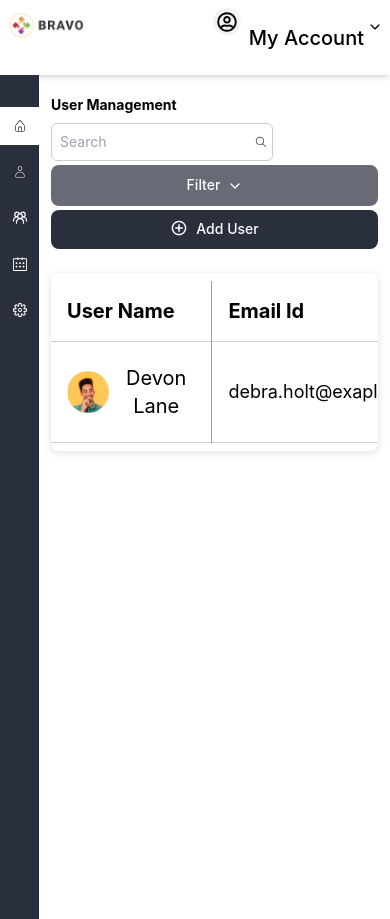
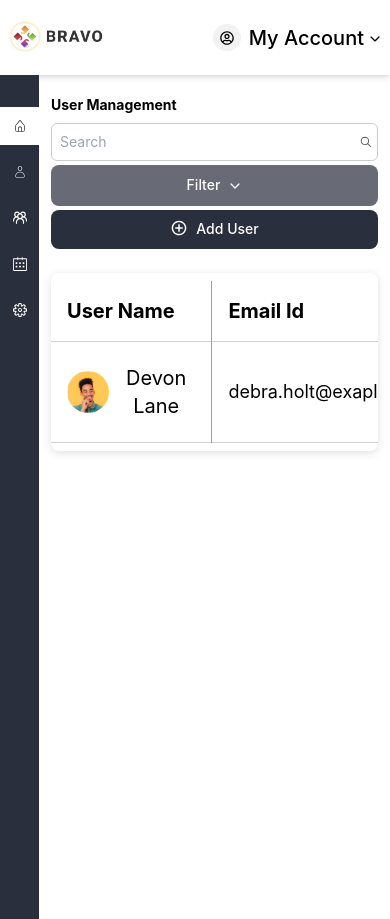
Before and after one commit to Impactmindz-Tech/bravo, a React (Vite) app: page / in a window 390 px wide. Built offline with nearby package versions, Linux system fonts and the light colour scheme.

Commit message:
making website responsive for xl devices

```diff
--- a/src/AdminManagement.jsx
+++ b/src/AdminManagement.jsx
@@ -25,7 +25,7 @@ export default function AdminManagement() {
         <NavBar />
 
         {/* right side section */}
-        <div className="w-[90%] m-auto h-[41vw] sm:m-0 md:m-0 md:w-[90%] md:px-2">
+        <div className="w-[90%] m-auto h-[41vw] sm:m-0 md:m-0 md:w-[90%] md:px-2 xl:mt-0 2xl:mt-0 mt-0" >
           {/* top title */}
           <div className="flex justify-between px-1 mt-12 sm:mt-5 sm:flex-col sm:gap-y-2 md:flex-col md:gap-y-2">
             <h1 className="text-3xl font-bold sm:text-sm md:text-md">Admin Management</h1>
@@ -45,7 +45,7 @@ export default function AdminManagement() {
               </div>
 
               {/* filter btn */}
-              <button className="bg-blue-300 flex justify-center gap-8 text-sm text-white hover:border-[#ccc] sm:gap-2 md:gap-2 sm:text-sm md:text-xl">
+              <button className="bg-blue-300 flex justify-center gap-8 text-sm text-white hover:border-[#ccc] sm:gap-2 md:gap-2 sm:text-sm md:text-xl ">
                 Filter
                 <i className="text-white text-md my-1">
                   <IoChevronDown />
--- a/src/GroupManagement.jsx
+++ b/src/GroupManagement.jsx
@@ -24,7 +24,7 @@ export default function GroupManagement() {
         <NavBar />
 
         {/* right side section */}
-        <div className="w-[90%] m-auto h-[41vw] sm:m-0 md:m-0 md:w-[90%] md:px-2">
+        <div className="w-[90%] m-auto h-[41vw] sm:m-0 md:m-0 md:w-[90%] md:px-2 mt-0">
           {/* top title */}
           <div className="flex justify-between px-1 mt-12 sm:mt-5 sm:flex-col sm:gap-y-2 md:flex-col md:gap-y-2">
             <h1 className="text-3xl font-bold sm:text-sm md:text-md">Group Management</h1>
--- a/src/SystemSetting.jsx
+++ b/src/SystemSetting.jsx
@@ -37,7 +37,7 @@ export default function SystemSetting() {
         <NavBar />
 
         {/* right side section */}
-        <div className="w-[90%] m-auto h-[41vw] sm:m-0 md:m-0 sm:mx-2 my-0">
+        <div className="w-[90%] m-auto h-[41vw] sm:m-0 md:m-0 sm:mx-2 my-0 mt-0">
 
         <div className="sm:max-h-[90vh]  sm:overflow-hidden sm:overflow-y-auto mainFormSection pb-2 md:max-h-[90vh]  md:overflow-hidden md:overflow-y-auto">
 
--- a/src/UserManagement.jsx
+++ b/src/UserManagement.jsx
@@ -30,18 +30,18 @@ export default function UserManagement() {
         <NavBar />
 
         {/* right side section */}
-        <div className="w-[90%] m-auto h-[41vw] sm:m-0  md:m-0 md:w-[90%] md:px-2 lg:m-0 lg:w-[90%]  lg:mx-2">
+        <div className="w-[90%] m-auto h-[41vw] sm:m-0  md:m-0 md:w-[90%] md:px-2 lg:m-0 lg:w-[90%]  lg:mx-2 xl:mt-0 2xl:mt-0 mt-0">
           {/* top title */}
           <div className="flex justify-between px-1 mt-12 sm:mt-5 sm:flex-col sm:gap-y-2 md:flex-col md:gap-y-2 lg:flex-col lg:gap-y-5">
             <h1 className="text-3xl font-bold sm:text-sm md:text-md lg:text-3xl">User Management</h1>
             {/* search bar */}
             <div className="flex gap-1 sm:flex-col sm:gap-y-1 md:flex-col md:gap-y-2 lg:gap-3">
-              <div className="flex justify-center items-center border border-[#ccc] rounded-md bg-white text-[#3c3c3c] lg:w-[68%] ">
+              <div className="flex justify-center items-center border border-[#ccc] rounded-md bg-white text-[#3c3c3c] lg:w-[68%] md:w-[100%] sm:w-[100%]">
                 <input
                   type="text"
                   name="search"
                   placeholder="Search"
-                  className="px-3 py-2 rounded-lg outline-none focus:outline-none text-md w-[270px] sm:w-[100%] sm:px-2 sm:py-2 sm:text-sm md:w-[100%] md:px-2 md:py-3 md:text-2xl lg:text-2xl lg:w-[100%] lg:py-0 lg:px-3"
+                  className="px-3 py-2 rounded-lg outline-none focus:outline-none text-md  w-[270px] sm:w-[100%] sm:px-2 sm:py-2 sm:text-sm md:w-[100%]  md:px-2 md:py-3 md:text-2xl lg:text-2xl lg:w-[100%] lg:py-0 lg:px-3"
                 />
                 <i className="pr-3 flex items-center text-[#5a5a5a] text-lg sm:pr-1 sm:text-sm md:pr-1 md:text-md md:text-2xl lg:text-2xl">
                   <IoIosSearch />
@@ -146,18 +146,18 @@ export default function UserManagement() {
                         <FaEye />
                       </div>
                     </td>
-                    <td className="px-4 py-2 sm:px-0 sm:py-0 md:px-0 md:py-0 lg:px-0 lg:py-0 lg:items-center">
-                      <div className="flex justify-center gap-2 sm:gap-1 sm:flex-col sm:gap-y-3  sm:items-center md:gap-1 md:flex-col md:gap-y-3  md:items-center lg:flex-col lg:items-center ">
+                    <td className="px-4 py-2 sm:px-0 sm:py-0 md:px-0 md:py-0 lg:px-0 lg:py-0">
+                      <div className="flex justify-center gap-2 sm:gap-1 sm:flex-col sm:gap-y-3  sm:items-center md:gap-1 md:flex-col md:gap-y-3  md:items-center lg:flex-col lg:items-center xl:gap-1">
                         <img
                           src={editIcon}
                           alt="edit icon"
-                          className="mr-2  text-[#826007] hover:text-blue-800 cursor-pointer sm:w-[20px] sm:ml-0 sm:mr-0 md:w-[20px] md:ml-0 md:mr-0 lg:w-[30px]"
+                          className="mr-2 text-[#826007] hover:text-blue-800 cursor-pointer sm:w-[20px] sm:ml-0 sm:mr-0 md:w-[20px] md:ml-0 md:mr-0 lg:w-[30px] xl:mr-0"
                         />
 
                         <img
                           src={deleteIcon}
                           alt="edit icon"
-                          className="mr-2 text-[#4E493E] hover:text-red-800 cursor-pointer sm:w-[20px] sm:mr-0 sm:ml-0 md:w-[20px] md:mr-0 md:ml-0 lg:w-[30px]"
+                          className="mr-2 text-[#4E493E] hover:text-red-800 cursor-pointer sm:w-[20px] sm:mr-0 sm:ml-0 md:w-[20px] md:mr-0 md:ml-0 lg:w-[30px] xl:mr-0"
                         />
                       </div>
                     </td>
--- a/src/components/Header/Header.jsx
+++ b/src/components/Header/Header.jsx
@@ -4,24 +4,24 @@ import { Link } from "react-router-dom";
 import logo from '../../assets/images/headerLogo.png'
 export default function Header() {
   return (
-    <header className="flex justify-between border-gray-100 py-2 px-10 shadow-md  min-w-[100%] sm:px-2 md:px-1 lg:px-2">
-      <div className="logo pl-2 sm:pl-0 sm:pt-1">
+    <header className="flex justify-between border-gray-100 py-2 px-10 shadow-md  min-w-[100%] sm:px-2 md:px-1 lg:px-2 xl:px-2 2xl:px-1">
+      <div className="logo pl-2 sm:pl-0 sm:pt-1 ">
         <Link to="/">
-          <img src={logo} alt="header logo" className="w-40 sm:w-[20vw] lg:w-[18vw] " />
+          <img src={logo} alt="header logo" className="w-40 sm:w-[25vw] lg:w-[18vw] sm:pt-2" />
         </Link>
       </div>
 
       {/* user section */}
 
       <div className="flex gap-3 sm:gap-1 md:gap-1 sm:text-sm/[1vw]">
-        <i className="flex items-center justify-center w-10 h-10 rounded-full bg-[#F2F2F2] userImage mt-1 cursor-pointer sm:w-[7vw] sm:h-[7vw] md:w-[7vw] md:h-[7vw] lg:w-[6vw] lg:h-[6vw] lg:mt-0">
-          <FaRegUserCircle className="md:text-xl lg:text-2xl"/>
+        <i className="flex items-center justify-center w-10 h-10 rounded-full bg-[#F2F2F2] userImage mt-1 cursor-pointer sm:w-[7vw] sm:h-[7vw] md:w-[7vw] md:h-[7vw] lg:w-[6vw] lg:h-[6vw] lg:mt-0 sm:mt-4">
+          <FaRegUserCircle className="md:text-xl lg:text-2xl sm:text-sm"/>
         </i>
 
         <span className="font-semibold pl-1 py-3 cursor-pointer sm:py-[4vw] sm:font-medium md:text-md lg:text-xl">
           My Account
         </span>
-        <i className="mt-4 cursor-pointer sm:mt-[3vw]">
+        <i className="mt-4 cursor-pointer sm:mt-6 md:mt-5">
           <IoIosArrowDown />
         </i>
       </div>
--- a/src/components/Modal/ViewRelativeModal.jsx
+++ b/src/components/Modal/ViewRelativeModal.jsx
@@ -26,7 +26,7 @@ const ViewRelativeModal = ({ isOpen, onClose }) => {
               <div className="py-2 flex flex-col gap-y-4 sm:w-[800px] ">
                 {/* table */}
                 <div className="flex justify-between border-gray-100 py-2 px-1">
-                  <table className="w-full shadow-2xl shadow-[#969696] rounded-lg ">
+                  <table className="w-full boxShadow rounded-lg ">
                     {/* table heading */}
                     <thead>
                       <tr>
```
